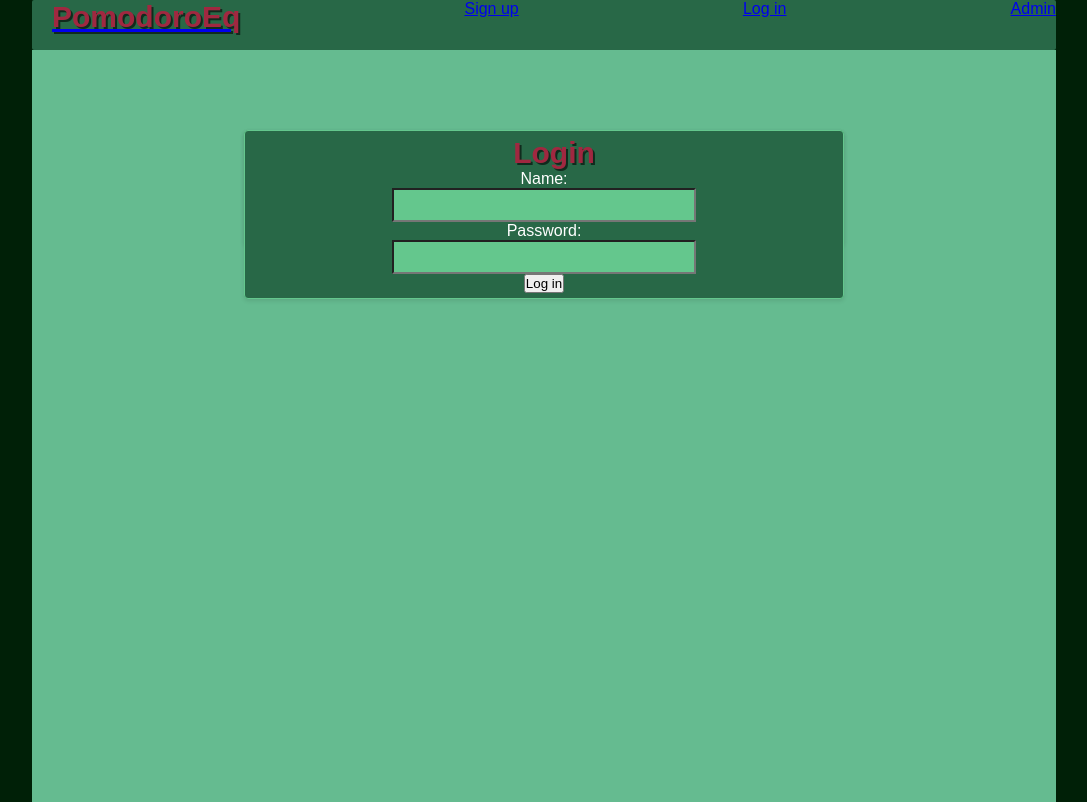
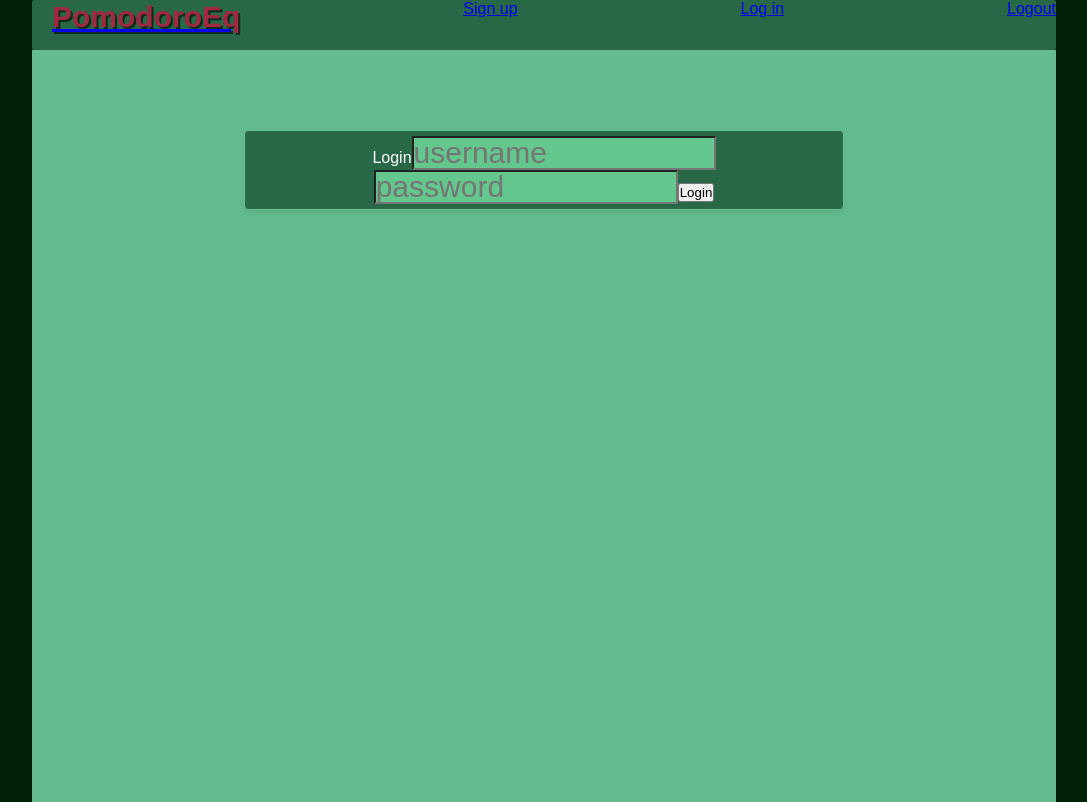
Before and after one commit to JaskierBard/pomodoroeq-front, a React (Create React App) app: page /login in a window 1280 px wide. Shown: the whole page, without its empty margins (96-1183 px from the left). Built offline with nearby package versions, Linux system fonts and the light colour scheme.

Commit message:
Created login

```diff
--- a/package.json
+++ b/package.json
@@ -10,6 +10,8 @@
     "@types/node": "^16.18.13",
     "@types/react": "^18.0.28",
     "@types/react-dom": "^18.0.11",
+    "axios": "^1.3.4",
+    "jwt-decode": "^3.1.2",
     "react": "^18.2.0",
     "react-calendar": "^4.0.0",
     "react-countdown": "^2.3.5",
--- a/src/App.tsx
+++ b/src/App.tsx
@@ -7,6 +7,7 @@ import { Clock } from './components/Clock/Clock';
 import { Header } from './components/Header/Header';
 import { HistoryCalendar } from './components/HistoryCalendar/HistoryCalendar';
 import { LogIn } from './components/LogIn/LogIn';
+import { Logout } from './components/LogIn/LogOut';
 import { Registration } from './components/Registration/Registration';
 
 
@@ -24,11 +25,13 @@ const [auth, setAuth] = useState<boolean>(false);
             <Route path="/registration" element={<Registration/>}/>
             <Route path="/login" element={<LogIn/>}/>
             <Route path="/admin" element={<Admin/>}/>
+            <Route path="/logout" element={<Logout/>}/>
+
 
 
         </Routes>
         <div className='bgc'>
-            <Clock/>
+            {/* <Clock/> */}
         </div>
 
     </>
--- a/src/components/Admin/admin.tsx
+++ b/src/components/Admin/admin.tsx
@@ -10,13 +10,13 @@ export const Admin = () => {
 
 
 
-    fetch(`http://localhost:3001/admin`)
+    fetch(`http://localhost:3001/api/admin`)
     .then((response) => response.json())
     .then((data) => console.log(data))
     .then((data) => setHi(String(data)))
 
         return <>
-        <h1>hi {hi}</h1>
+        <h1>{hi}</h1>
         <button>Logout</button>
         </>
 }
--- a/src/components/Header/Header.tsx
+++ b/src/components/Header/Header.tsx
@@ -15,7 +15,8 @@ export const Header = () => {
 
         <NavLink  to="/registration">Sign up</NavLink>
         <NavLink  to="/login">Log in</NavLink>
-        <NavLink  to="/admin">Admin</NavLink>
+
+        <NavLink  to="/logout">Logout</NavLink>
 
       </header>
 
--- a/src/components/LogIn/LogIn.tsx
+++ b/src/components/LogIn/LogIn.tsx
@@ -1,75 +1,154 @@
+import axios from "axios";
 import React, { FormEvent, useState } from "react";
-import { Admin } from "../Admin/admin";
-import { Callendar } from "../Calendar/callendar";
-import { Clock } from "../Clock/Clock";
-import { Equipment } from "../Equipment/Equipment";
+import jwt_decode from "jwt-decode";
+
+
+export interface ThisInterface {
+    decodedToken: any
+}
 
 export const LogIn = () => {
-    const [form, setForm] = useState<any>({
-        name: '',
-        password: '',
-    });
+    const [user, setUser] = useState<any>()
+    const [username, setUsername] = useState<string>('Mati');
+    const [password, setPassword] = useState<string>('mati')
+    const [decodedToken, setDecodedToken] = useState<any>()
 
-    const [id, setId] = useState<string | null>(null)
 
-    const updateForm = (key: string, value:any) => {
-        setForm((form: any) => ({
-            ...form,
-            [key]: value,
-        }));
-    };
+    const refreshToken = async () => {
+        try {
+          const res = await axios.post("http://localhost:3001/api/refresh", { token: user.refreshToken });
+          setUser({
+            ...user,
+            accessToken: res.data.accessToken,
+            refreshToken: res.data.refreshToken,
+          });
+          return res.data;
+        } catch (err) {
+          console.log(err);
+        }
+      };
 
-    const sendForm = async(e: FormEvent) => {
+    const axiosJWT = axios.create()
+
+    axiosJWT.interceptors.request.use(
+      async (config) => {
+        let currentDate = new Date();
+        setDecodedToken(jwt_decode(user.accessToken)) ;
+        if (decodedToken.exp * 1000 < currentDate.getTime()) {
+          const data = await refreshToken();
+          config.headers["authorization"] = "Bearer " + data.accessToken;
+          console.log('udało się?')
+        }
+        return config;
+      },
+      (error) => {
+        return Promise.reject(error);
+      }
+    );
+
+    const handleSubmit = async (e:any) => {
         e.preventDefault();
 
         try {
-            const res = await fetch(`http://localhost:3001/user/login`, {
-            method: 'POST',
-            headers: {
-                'Content-Type': 'application/json',
-            },
-            body: JSON.stringify(form),
-        });
-        const data = await res.json();
-        setId(`${data.user}`);
-        } finally {
-            // setLoading(false)
+
+          const res = await axios.post("http://localhost:3001/api/login", { username, password });
+          console.log(res.data)
+
+          setUser(res.data);
+        } catch (err) {
+          console.log(err);
         }
+      };
+
+      const admin = async (e:any) => {
+
+        try {
+          await axiosJWT.get("http://localhost:3001/api/admin" , {
+            headers: { authorization: "Bearer " + user.accessToken },
+          });
+          console.log('hejo')
+
+        } catch (err) {
+        }
+      };
+
+      const logout = async (e:any) => {
+
+        try {
+          await axiosJWT.post("http://localhost:3001/api/logout" , {
+            headers: { authorization: "Bearer " + user.accessToken },
+          });
+          console.log('logout')
+
+        } catch (err) {
+        }
+      };
+
+
+      return (
+        <div className="container">
+          {user ? (
+            <div className="home">
+              <span>
+                Welcome to the <b>{user.isAdmin ? "admin" : "user"}</b> dashboard{" "}
+                <b>{user.username}</b>.
+              </span>
+              <button  onClick={admin}>Hej</button>
+              <button  onClick={logout}>Logout</button>
+
+
+
+
+
+            </div>
+          ) : (
+            <div className="login">
+              <form onSubmit={handleSubmit}>
+                <span className="formTitle">Login</span>
+                <input
+                  type="text"
+                  placeholder="username"
+                  onChange={(e) => setUsername(e.target.value)}
+                />
+                <input
+                  type="current-password"
+                  placeholder="password"
+                  onChange={(e) => setPassword(e.target.value)}
+                />
+                <button type="submit" className="submitButton">
+                  Login
+                </button>
+              </form>
+            </div>
+          )}
+        </div>
+      );
     }
 
+    // return {user? ()
+    // }: (<form onSubmit={handleSubmit}>
+    //     <h1>Login</h1>
+    //     <p>
+    //     <label>
+    //         Name: <br/>
+    //         <input
+    //             type="text"
+    //             value={username}
+    //             onChange={(e) => setUsername(e.target.value)}
+    //             />
+    //     </label>
+    //     </p>
+    //     <p>
+    //     <label>
+    //         Password: <br/>
+    //         <input
+    //             type="current-password"
+    //             value={password}
+    //             onChange={(e) => setPassword(e.target.value)}
+    //             />
+    //     </label>
+    //     </p>
 
-    if (id !==null) {
+    //     <button type="submit">Log in</button>
 
-        return <>
-
-        <Admin/>
-        <button>Logout</button>
-        </>
-    }
-
-    return <form onSubmit={sendForm}>
-        <h1>Login</h1>
-        <p>
-        <label>
-            Name: <br/>
-            <input
-                type="text"
-                value={form.name}
-                onChange={e => updateForm('name', e.target.value)}
-            />
-        </label>
-        </p>
-        <p>
-        <label>
-            Password: <br/>
-            <input
-                type="current-password"
-                value={form.password}
-                onChange={e => updateForm('password',e.target.value)}
-            />
-        </label>
-        </p>
-
-        <button type="submit">Log in</button>
-    </form>
-};
+    // </form>)
--- /dev/null
+++ b/src/components/LogIn/LogOut.tsx
@@ -0,0 +1,63 @@
+import axios from "axios";
+import React, { FormEvent, useState } from "react";
+import jwt_decode from "jwt-decode";
+
+
+export interface ThisInterface {
+    decodedToken: any
+}
+
+export const Logout = () => {
+    const [user, setUser] = useState<any>()
+    const [decodedToken, setDecodedToken] = useState<any>()
+
+
+    const refreshToken = async () => {
+        try {
+          const res = await axios.post("/logout", { token:null });
+          setUser({
+            ...user,
+          });
+          return res.data;
+        } catch (err) {
+          console.log(err);
+        }
+      };
+
+    const axiosJWT = axios.create()
+
+    axiosJWT.interceptors.request.use(
+      async (config) => {
+        let currentDate = new Date();
+        setDecodedToken(jwt_decode(user.accessToken)) ;
+        if (decodedToken.exp * 1000 < currentDate.getTime()) {
+          const data = await refreshToken();
+          config.headers["authorization"] = "Bearer " + null;
+        }
+        return config;
+      },
+      (error) => {
+        return Promise.reject(error);
+      }
+    );
+
+    const Logout = async (e:any) => {
+        e.preventDefault();
+
+        try {
+
+          const res = await axios.post("http://localhost:3001/api/logout");
+
+        } catch (err) {
+          console.log(err);
+        }
+      };
+
+    return<>
+            <button onClick={Logout}>Logout</button>
+
+    </>
+
+
+
+};
```
Also changed, not shown: src/components/Clock/clock.tsx (+8 -2 lines), 1 other file (tests, documents, lock files or other folders).
